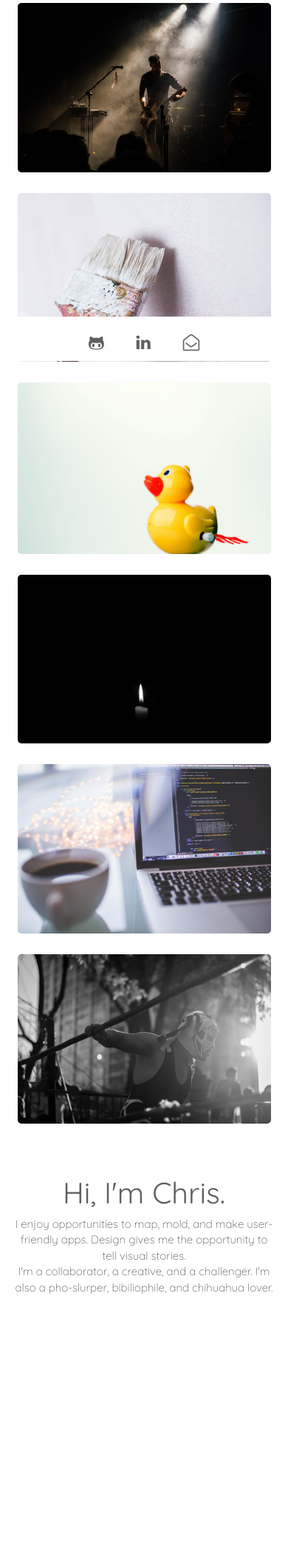
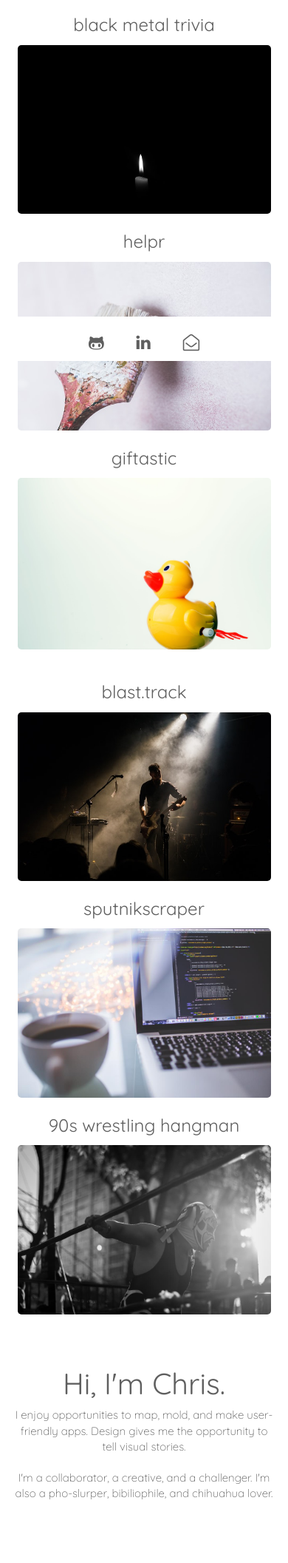
Before and after one commit to chrisxjacobi/chrisxjacobi.github.io, a PHP site: page / in a window 390 px wide. Shown: the part 356-2469 px from the top of the page at 74% size. Before the commit the page ends 2105 px from the top, so only its background shows below. Run offline with PHP 8.4, Linux system fonts and the light colour scheme; style sheets or scripts are compiled from the project's sources; some libraries are stand-ins or nearby versions.

Commit message:
added project text over images on mobile to be visible only on certain screen sizes, made black metal trivia the first and primary project

```diff
--- a/index.html
+++ b/index.html
@@ -58,20 +58,22 @@
 
         <div class="row">
             <div class="col-md-4">
+                <h3 class="text-above">black metal trivia</h3>
                 <div class="thumbnail">
-                    <img src="resources/css/img/blast-track.jpeg" class="image" alt="blast.track">
+                    <img src="resources/css/img/black-metal-trivia.jpeg" class="image" alt="black metal trivia">
                     <div class="overlay">
-                        <a href="http://blasttrack.herokuapp.com/" target="_blank">
+                        <a href="https://blackmetaltrivia.herokuapp.com/" target="_blank">
                             <div class="text">
-                                <h3>blast.track</h3>
-                                music &amp; event search/last.fm API usage</div>
+                                <h3>black metal trivia</h3>
+                                a time-based jQuery trivia game
+                            </div>
                         </a>
                     </div>
                 </div>
             </div>
-            </a>
 
             <div class="col-md-4">
+                <h3 class="text-above">helpr</h3>
                 <div class="thumbnail">
                     <img src="resources/css/img/helpr.jpg" class="image" alt="helpr">
                     <div class="overlay">
@@ -85,6 +87,7 @@
             </div>
 
             <div class="col-md-4">
+                <h3 class="text-above">giftastic</h3>
                 <div class="thumbnail">
                     <img src="resources/css/img/giftastic.jpeg" class="image" alt="giftastic">
                     <div class="overlay">
@@ -103,20 +106,21 @@
         <div class="row">
 
             <div class="col-md-4">
+                <h3 class="text-above">blast.track</h3>
                 <div class="thumbnail">
-                    <img src="resources/css/img/black-metal-trivia.jpeg" class="image" alt="black metal trivia">
+                    <img src="resources/css/img/blast-track.jpeg" class="image" alt="blast.track">
                     <div class="overlay">
-                        <a href="https://blackmetaltrivia.herokuapp.com/" target="_blank">
+                        <a href="http://blasttrack.herokuapp.com/" target="_blank">
                             <div class="text">
-                                <h3>black metal trivia</h3>
-                                a time-based jQuery trivia game
-                            </div>
+                                <h3>blast.track</h3>
+                                music &amp; event search/last.fm API usage</div>
                         </a>
                     </div>
                 </div>
             </div>
 
             <div class="col-md-4">
+                <h3 class="text-above">sputnikscraper</h3>
                 <div class="thumbnail">
                     <img src="resources/css/img/sputnikscraper.jpg" class="image" alt="Nature">
                     <div class="overlay">
@@ -130,11 +134,11 @@
             </div>
 
             <div class="col-md-4">
+                <h3 class="text-above">90s wrestling hangman</h3>
                 <div class="thumbnail">
                     <img src="resources/css/img/90s-wrestling-hangman.jpg" class="image" alt="90s wrestling hangman">
                     <div class="overlay">
-                        <a href="https://ninetieswrestlinghangman.herokuapp.com/"
-                           target="_blank">
+                        <a href="https://ninetieswrestlinghangman.herokuapp.com/" target="_blank">
                             <div class="text">
                                 <h3>90s wrestling hangman</h3>
                                 a nostalgic and fun javascript hangman game</div>
@@ -152,7 +156,8 @@
         <div class="row">
             <div class="col-md-8 abt">
                 <h2>Hi, I'm Chris.</h2>
-                <p class="about-text">I enjoy opportunities to map, mold, and make user-friendly apps. Design gives me the opportunity to tell visual stories. <br>I'm a collaborator, a creative, and a challenger. I'm also a pho-slurper, bibiliophile, and chihuahua lover.</p>
+                <p class="about-text">I enjoy opportunities to map, mold, and make user-friendly apps. Design gives me the opportunity to tell visual stories. </p>
+                <p class="about-text">I'm a collaborator, a creative, and a challenger. I'm also a pho-slurper, bibiliophile, and chihuahua lover.</p>
             </div>
             <div class="col-md-4">
                 <img src="resources/css/img/chrispic.jpg" class="image">
--- a/resources/css/queries.css
+++ b/resources/css/queries.css
@@ -29,6 +29,7 @@
         padding-top: 20px;
         font-size: 40px;
     }
+
     .section-about h2 {
         font-size: 40px;
     }
@@ -68,6 +69,11 @@
         padding-bottom: 2%;
         padding-top: 20px;
         font-size: 40px;
+    }
+    .text-above {
+        display: block;
+        color: #5f5f5f;
+        font-weight: 400;
     }
     section.section-about {
         font-family: 'Quicksand', 'Raleway', 'Arial', sans-serif;
@@ -124,6 +130,11 @@
         margin-top: 15px;
         margin-bottom: 15px;
     }
+    .text-above {
+        display: block;
+        color: #5f5f5f;
+        font-weight: 400;
+    }
     form {
         padding-bottom: 10%;
     }
--- a/resources/css/style.css
+++ b/resources/css/style.css
@@ -1,6 +1,4 @@
 /*fun color: #189bc1, rgb(24,155,193)*/
-
-
 /*text-color: #5f5f5f*/
 
 
@@ -224,6 +222,12 @@ nav {
     -ms-transform: translate(-50%, -50%);
 }
 
+.text-above {
+    display: none;
+    color: #5f5f5f;
+    font-weight: 400;
+}
+
 
 /*section about*/
 
```
